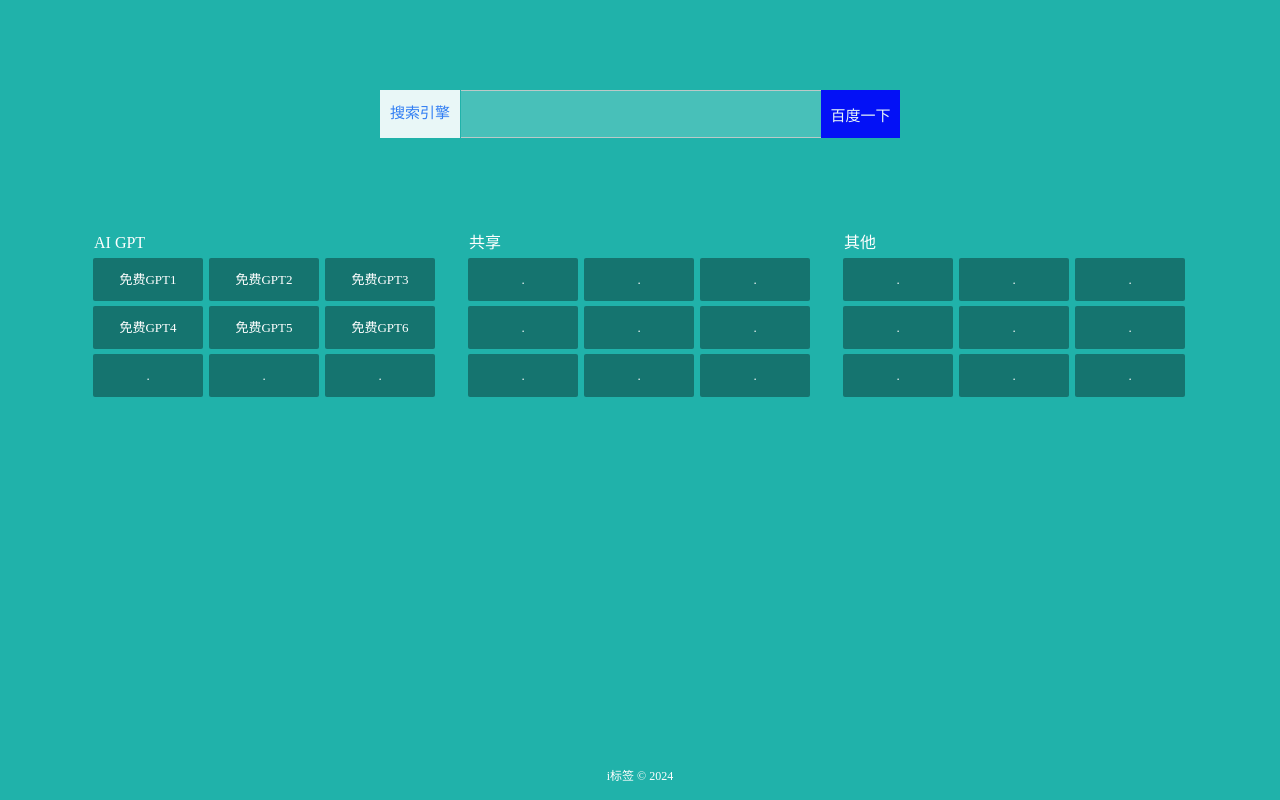
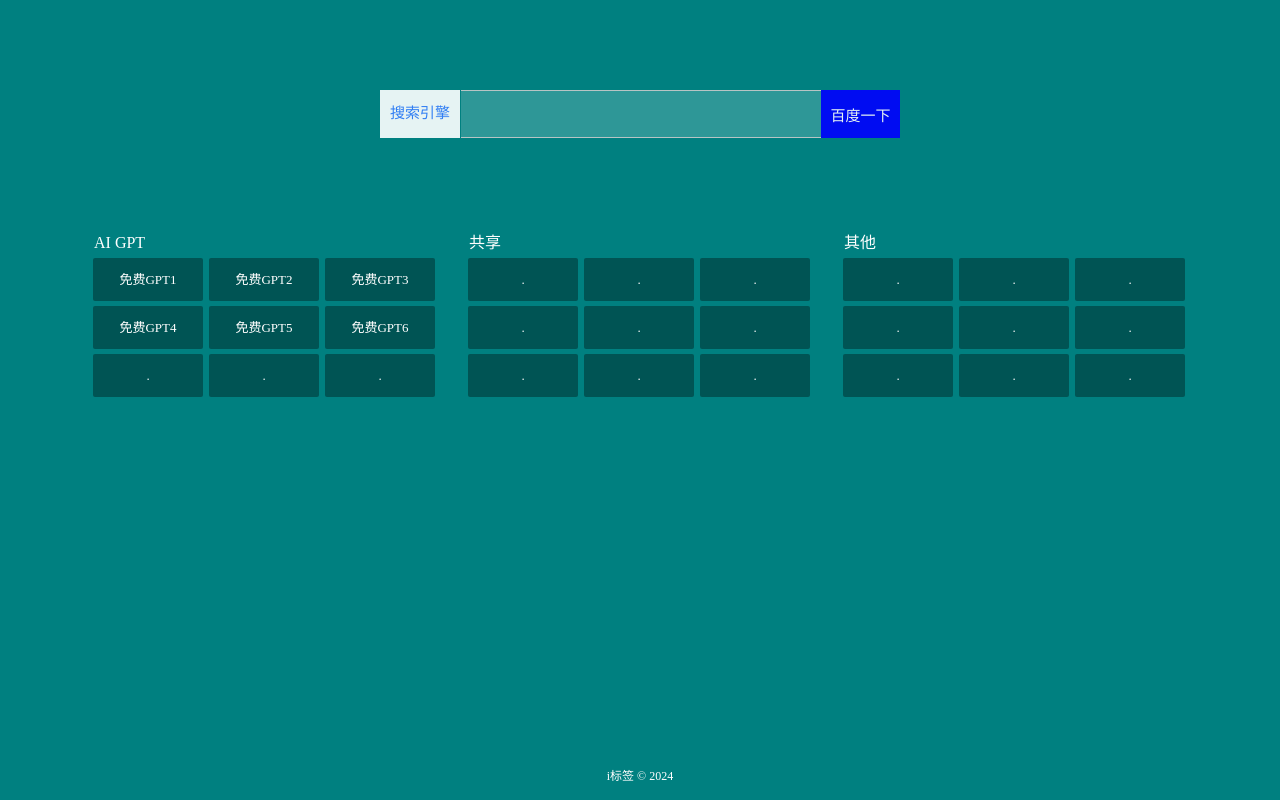
Before and after one commit to chaojiang28/1, a plain HTML site: page index.html in a window 1280 px wide. Drawn offline with nearby package versions, Linux system fonts and the light colour scheme.

Commit message:
Update index.html

```diff
--- a/index.html
+++ b/index.html
@@ -1,4 +1,4 @@
-<body style="background-color:#20B2AA;"></body>
+<body style="background-color:#008080;"></body>
 <link rel="shortcut icon" href="favicon.ico">
 <!DOCTYPE html>
 <html>
```
